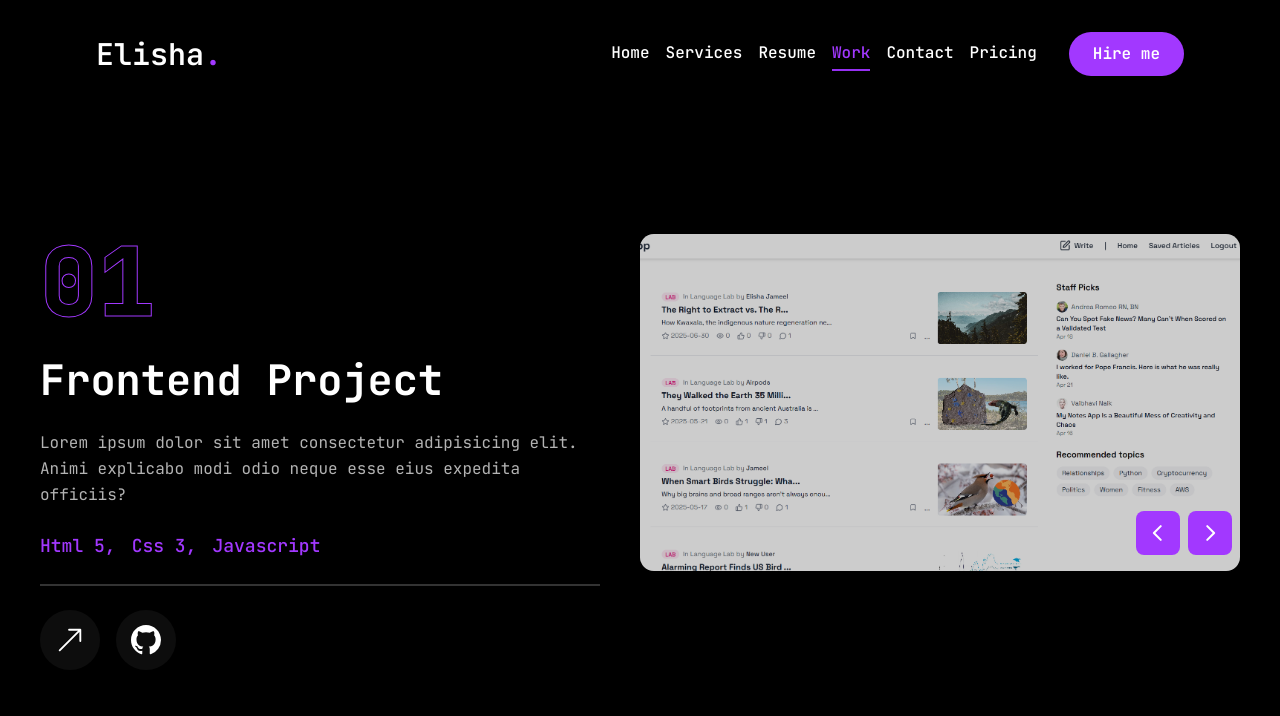
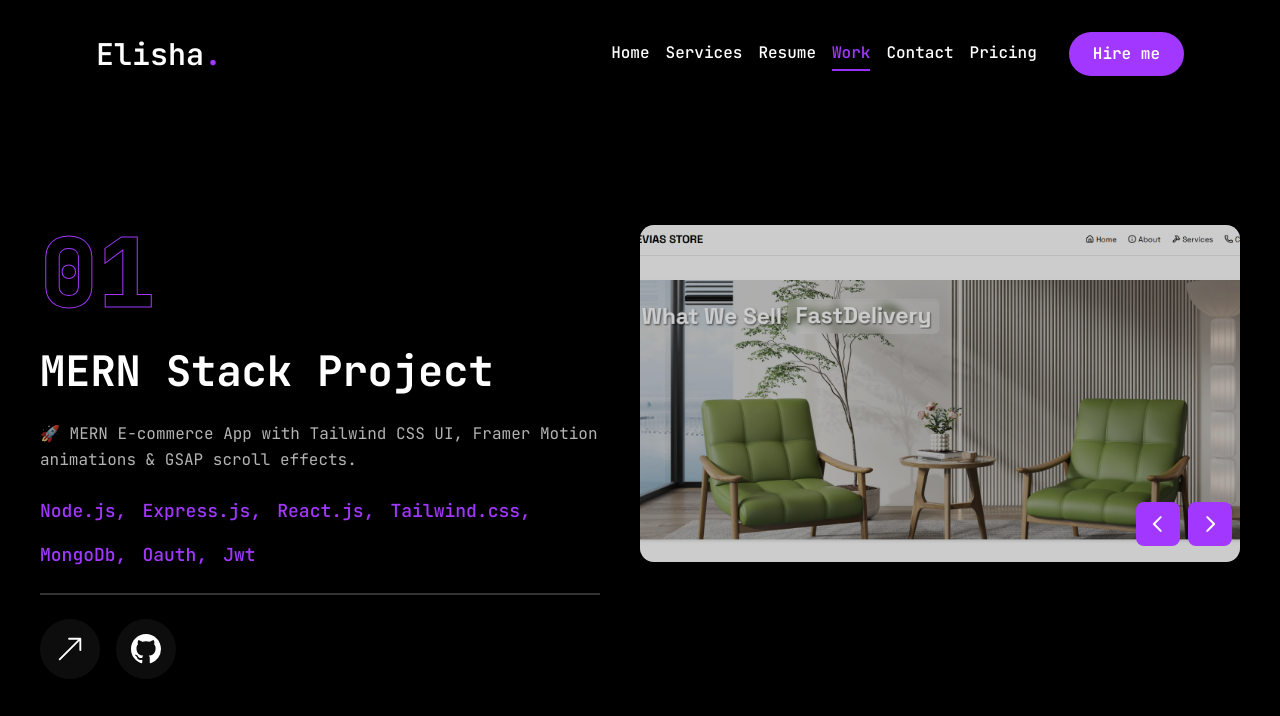
Before and after one commit to elishabhatti/elisha-portfolio, a Next.js app: page /work in a window 1280 px wide. Shown: the top 716 px of the page. Built offline with nearby package versions, Linux system fonts and the light colour scheme.

Commit message:
added information of the 03 project

```diff
--- a/app/work/page.jsx
+++ b/app/work/page.jsx
@@ -18,14 +18,22 @@ import WorkSliderBtns from "@/components/WorkSliderBtns";
 const projects = [
   {
     num: "01",
-    category: "frontend",
+    category: "MERN Stack",
     title: "project 1",
     description:
-      "Lorem ipsum dolor sit amet consectetur adipisicing elit. Animi explicabo modi odio neque esse eius expedita officiis?",
-    stack: [{ name: "Html 5" }, { name: "Css 3" }, { name: "Javascript" }],
-    image: "/assets/assets/work/photo-blog-app.png",
+      "🚀 MERN E-commerce App with Tailwind CSS UI, Framer Motion animations & GSAP scroll effects.",
+    stack: [
+      { name: "Node.js" },
+      { name: "Express.js" },
+      { name: "React.js" },
+      { name: "Tailwind.css" },
+      { name: "MongoDb" },
+      { name: "Oauth" },
+      { name: "Jwt" },
+    ],
+    image: "/assets/assets/work/photo-e-commerce-store.png",
     live: "",
-    github: "",
+    github: "https://github.com/elishabhatti/e-commerce-with-mern.git",
   },
   {
     num: "02",
@@ -37,7 +45,7 @@ const projects = [
       { name: "Node.js" },
       { name: "Express.js" },
       { name: "React.js" },
-      { name: "React.js" },
+      { name: "Tailwind.css" },
       { name: "MongoDb" },
       { name: "Oauth" },
       { name: "Jwt" },
@@ -48,14 +56,21 @@ const projects = [
   },
   {
     num: "03",
-    category: "frontend",
+    category: "Backend",
     title: "project 3",
     description:
-      "Lorem ipsum dolor sit amet consectetur adipisicing elit. Animi explicabo modi odio neque esse eius expedita officiis?",
-    stack: [{ name: "Next.js" }, { name: "Tailwind.css" }],
+      "Built a full-featured URL shortener application with a robust backend and secure authentication system.",
+    stack: [
+      { name: "Node.js" },
+      { name: "Express.js" },
+      { name: "ejs" },
+      { name: "Mysql" },
+      { name: "Express.js" },
+      { name: "Oauth" },
+    ],
     image: "/assets/assets/work/photo-url-shortener.png",
     live: "",
-    github: "",
+    github: "https://github.com/elishabhatti/url-shortener.git",
   },
   {
     num: "04",
```
